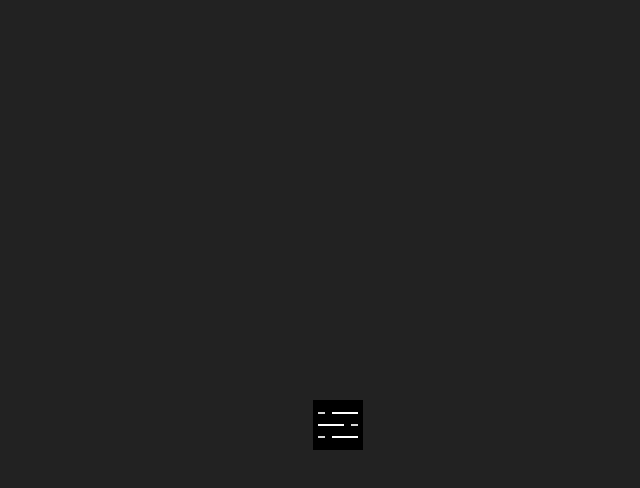
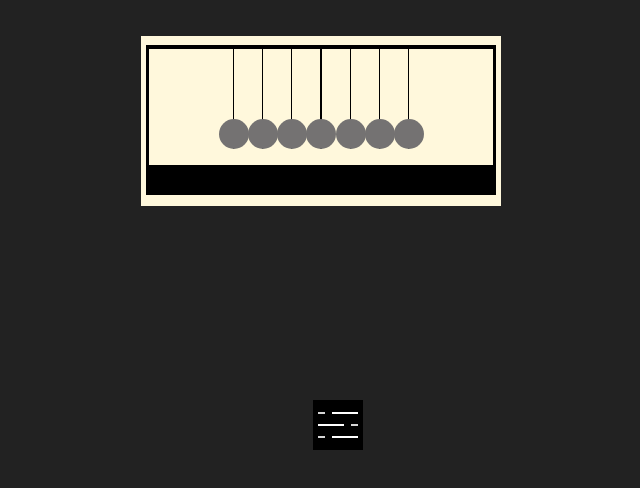
Before and after one commit to akylik/HW11-Animation, a plain HTML site: page index.html in a window 1280 px wide. Shown: the whole page, without its empty margins (327-967 px from the left). Drawn offline with Linux system fonts and the light colour scheme.

Commit message:
add style for wrapper, container_2

```diff
--- a/css/style.css
+++ b/css/style.css
@@ -79,11 +79,12 @@ h6 {
    font-weight: 400;
 }
 /*--------------------*/
-body{
-	background:#222;
+body {
+   background: #222;
    padding: 100px;
+   padding: 28px;
 }
-.container{
+.container {
    position: absolute;
    width: 50px;
    height: 50px;
@@ -122,19 +123,18 @@ body{
 }
 .icon:hover .bar:nth-of-type(2) {
    border-right-color: #e9b8b9;
-   box-shadow: 0.4em 0 0.6em 0.1em rgba(205,40,44,0.75);
+   box-shadow: 0.4em 0 0.6em 0.1em rgba(205, 40, 44, 0.75);
    animation: span-2 2s ease-in-out infinite;
    animation-iteration-count: 1;
    animation-fill-mode: forwards;
 }
 .icon:hover .bar:nth-of-type(3) {
    border-right-color: #ddf1da;
-   box-shadow: 0.4em 0 0.6em 0.1em rgba(83,228,68,0.65);
+   box-shadow: 0.4em 0 0.6em 0.1em rgba(83, 228, 68, 0.65);
    animation: span-3 2s ease-in-out infinite;
    animation-iteration-count: 1;
    animation-fill-mode: forwards;
 }
-
 @keyframes span-2 {
    from {
       transform: rotate(-180deg);
@@ -151,3 +151,75 @@ body{
       transform: rotate(-45deg) translate(8px, -8px);
    }
 }
+.wrapper {
+   margin: 0 auto;
+   padding: 0 5px;
+   width: 360px;
+   height: 170px;
+   background-color: cornsilk;
+}
+.container_2 {
+   height: 150px;
+   position: relative;
+   top: 5%;
+   border-top: 4px solid #000;
+   border-bottom: 30px solid #000;
+   border-left: 3px solid #000;
+   border-right: 3px solid #000;
+   display: flex;
+   padding: 0 70px 20px;
+}
+.container_2 span {
+   position: relative;
+   display: block;
+   width: 2px;
+   height: 100px;
+   background: #000;
+   margin: 0 14px;
+   transform-origin: top;
+}
+.container_2 span:before {
+   content: "";
+   position: absolute;
+   bottom: 0;
+   left: -14px;
+   width: 30px;
+   height: 30px;
+   background: rgb(116, 114, 114);
+   border-radius: 50%;
+}
+.container_2 span:first-child {
+   animation: animate 1s linear infinite;
+}
+.container_2 span:last-child {
+   animation: animate2 1s linear infinite;
+   animation-delay: 0.5s;
+}
+@keyframes animate {
+   0% {
+      transform: rotate(0deg);
+   }
+   25% {
+      transform: rotate(60deg);
+   }
+   50% {
+      transform: rotate(0deg);
+   }
+   100% {
+      transform: rotate(0deg);
+   }
+}
+@keyframes animate2 {
+   0% {
+      transform: rotate(0deg);
+   }
+   25% {
+      transform: rotate(-60deg);
+   }
+   50% {
+      transform: rotate(0deg);
+   }
+   100% {
+      transform: rotate(0deg);
+   }
+}
--- a/index.html
+++ b/index.html
@@ -14,5 +14,16 @@
         <span class="bar"></span>
       </div>
     </div>
+    <div class="wrapper">
+       <div class="container_2">
+         <span></span>
+         <span></span>
+         <span></span>
+         <span></span>
+         <span></span>
+         <span></span>
+         <span></span>
+       </div>
+    </div>
 </body>
 </html>
```
Lines whose indentation alone changed are shown as unchanged.
